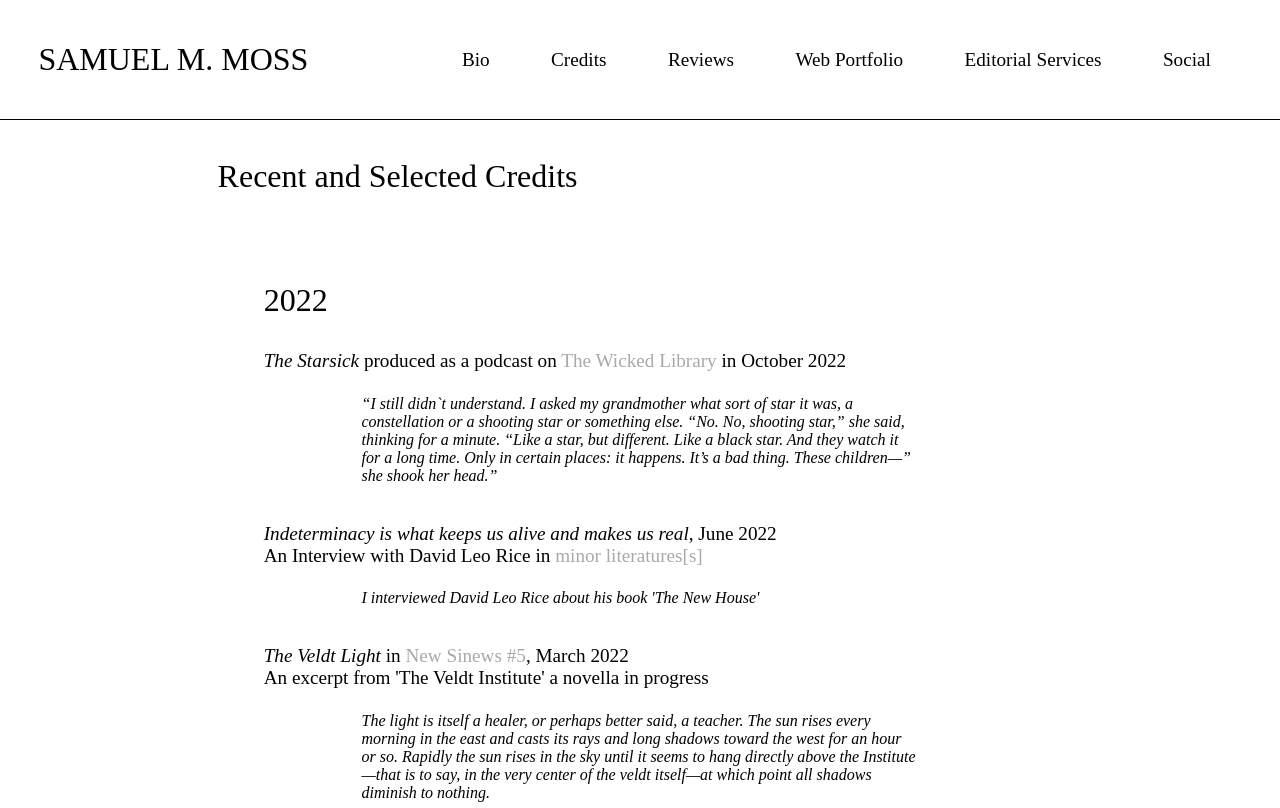
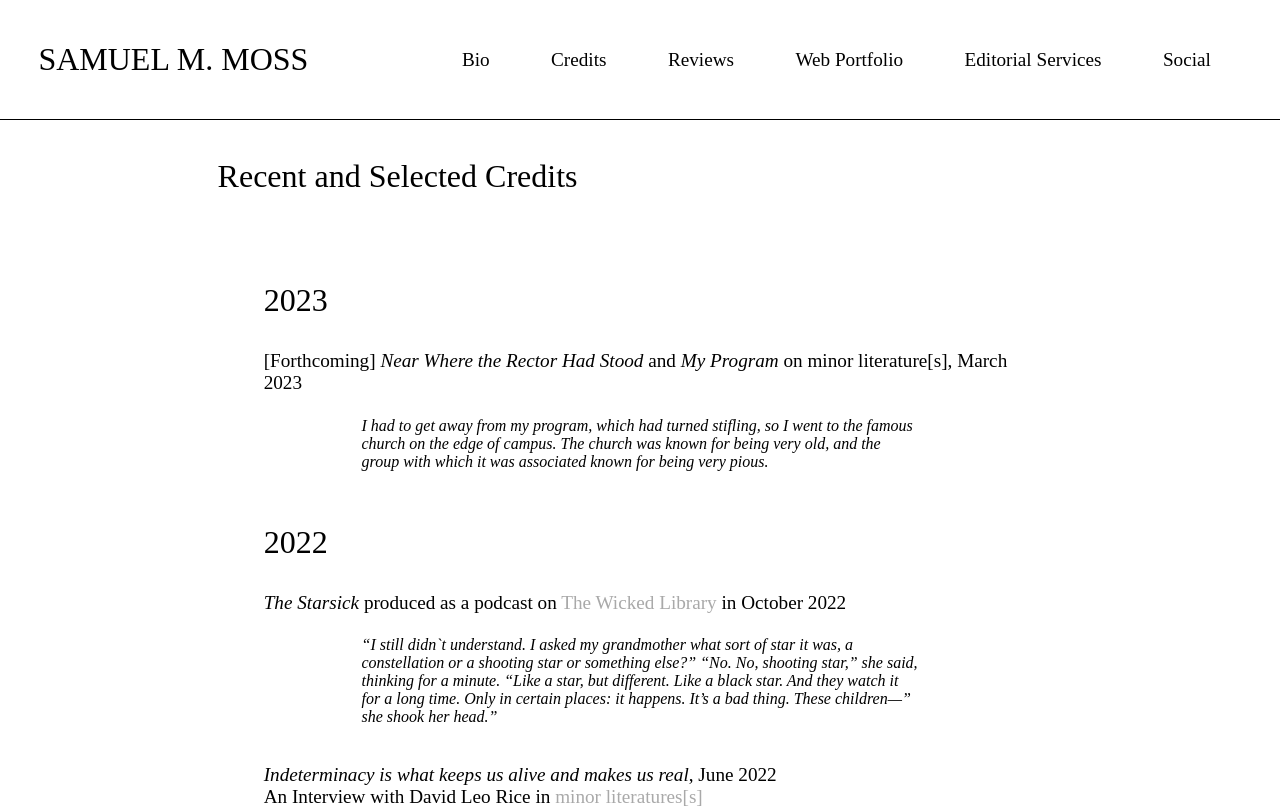
Before and after one commit to perfidiousscript/home_page, a Next.js app: page /credits in a window 1280 px wide. Shown: the top 808 px of the page. Built offline with nearby package versions, Linux system fonts and the light colour scheme.

Commit message:
adds rector to credits

```diff
--- a/public/credits.js
+++ b/public/credits.js
@@ -4,13 +4,20 @@
 // }
 
 export const credits = [{
+  year: "2023"
+},{
+  title: ["[Forthcoming] ", <i>Near Where the Rector Had Stood</i>, " and ", <i>My Program</i>,
+    " on minor literature[s], March 2023"
+  ],
+  quote: "I had to get away from my program, which had turned stifling, so I went to the famous church on the edge of campus. The church was known for being very old, and the group with which it was associated known for being very pious.",
+},{
   year: "2022"
 },
 {
   title: [<i> The Starsick </i>,
     "produced as a podcast on ", <a href="https://www.spreaker.com/user/8992719/ew-2022-2-128">The Wicked Library</a>," in October 2022",
   ],
-  quote: "“I still didn`t understand. I asked my grandmother what sort of star it was, a constellation or a shooting star or something else. “No. No, shooting star,” she said, thinking for a minute. “Like a star, but different. Like a black star. And they watch it for a long time. Only in certain places: it happens. It’s a bad thing. These children—” she shook her head.”",
+  quote: "“I still didn`t understand. I asked my grandmother what sort of star it was, a constellation or a shooting star or something else?” “No. No, shooting star,” she said, thinking for a minute. “Like a star, but different. Like a black star. And they watch it for a long time. Only in certain places: it happens. It’s a bad thing. These children—” she shook her head.”",
 },
 {
   title: [< i > Indeterminacy is what keeps us alive and makes us real< /i>,", June 2022",<br /> , "An Interview with David Leo Rice", " in ", < a href="https://minorliteratures.com/2022/06/07/indeterminacy-is-what-keeps-us-alive-and-makes-us-real-an-interview-with-david-leo-rice-samuel-m-moss/" > minor literatures[s] < /a>],
```
